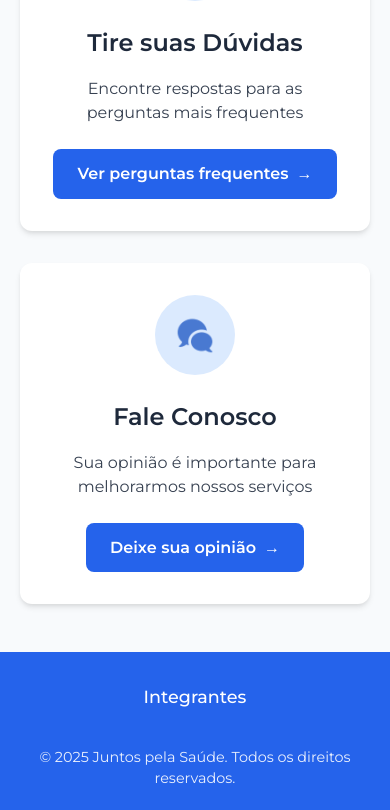
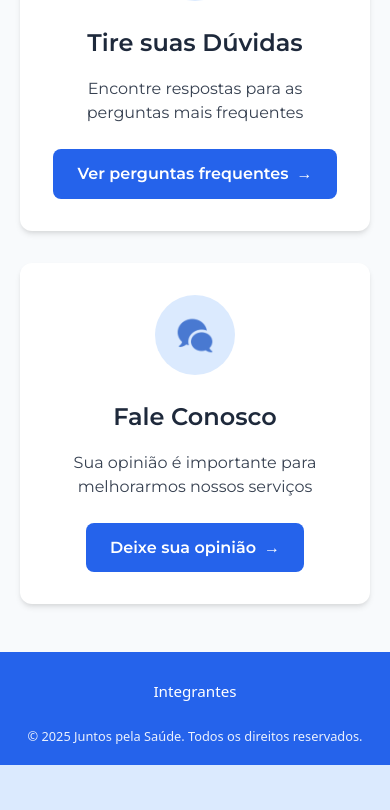
Before and after one commit to annaclrl/juntos-pela-saude, a React (Vite) app: page / in a window 390 px wide. Shown: the part 1201-2011 px from the top of the page. After the commit the page ends 1966 px from the top, so only its background shows below. Built offline with nearby package versions, Linux system fonts and the light colour scheme.

Commit message:
Aplicando tailwind no Rodapé

```diff
--- a/src/components/Rodape/Rodape.css
+++ /dev/null
@@ -1,117 +0,0 @@
-/* Rodape.css - Melhorias Visuais Mantendo Lógica */
-
-/* Variáveis CSS mantendo cores originais */
-:root {
-  --azul-principal: #2563eb;
-  --azul-hover: #1d4ed8;
-  --branco: #ffffff;
-  --cinza-claro: #f3f4f6;
-  --sombra: 0 -4px 6px rgba(0, 0, 0, 0.1);
-  --transicao: all 0.3s ease;
-}
-
-.rodape {
-  background-color: var(--azul-principal);
-  font-family: var(--fonte-principal);
-  padding: 2rem 0;
-  box-shadow: var(--sombra);
-  margin-top: auto;
-}
-
-.rodape_conteudo {
-  max-width: 1200px;
-  margin: 0 auto;
-  padding: 0 2rem;
-  display: flex;
-  flex-direction: column;
-  align-items: center;
-  gap: 1.5rem;
-}
-
-.rodape_links {
-  display: flex;
-  justify-content: center;
-}
-
-.rodape_link {
-  text-decoration: none;
-  color: var(--branco);
-  font-size: 1.1rem;
-  font-weight: 500;
-  padding: 0.75rem 1.5rem;
-  border-radius: 8px;
-  transition: var(--transicao);
-  display: inline-flex;
-  align-items: center;
-  gap: 0.5rem;
-}
-
-.rodape_link:hover {
-  background-color: rgba(255, 255, 255, 0.2);
-  transform: translateY(-2px);
-  box-shadow: 0 4px 12px rgba(0, 0, 0, 0.15);
-}
-
-.rodape_link:focus {
-  outline: 2px solid var(--branco);
-  outline-offset: 2px;
-  background-color: rgba(255, 255, 255, 0.2);
-}
-
-.rodape_info {
-  text-align: center;
-}
-
-.rodape_copyright {
-  color: var(--branco);
-  font-size: 0.9rem;
-  margin: 0;
-  opacity: 0.9;
-  font-weight: 400;
-}
-
-@media (max-width: 768px) {
-  .rodape {
-    padding: 1.5rem 0;
-  }
-
-  .rodape-conteudo {
-    padding: 0 1.5rem;
-    gap: 1.25rem;
-  }
-
-  .link-rodape {
-    font-size: 1rem;
-    padding: 0.625rem 1.25rem;
-  }
-
-  .copyright {
-    font-size: 0.85rem;
-  }
-}
-
-@media (max-width: 480px) {
-  .rodape {
-    padding: 1.25rem 0;
-  }
-
-  .rodape-conteudo {
-    padding: 0 1rem;
-    gap: 1rem;
-  }
-
-  .link-rodape {
-    font-size: 0.95rem;
-    padding: 0.5rem 1rem;
-  }
-
-  .copyright {
-    font-size: 0.8rem;
-  }
-}
-
-@media (min-width: 1440px) {
-  .rodape-conteudo {
-    max-width: 1400px;
-  }
-}
--- a/src/components/Rodape/index.tsx
+++ b/src/components/Rodape/index.tsx
@@ -1,5 +1,4 @@
 import { Link } from "react-router-dom";
-import "./Rodape.css";
 
 const Rodape = () => {
   return (
--- a/src/globals.css
+++ b/src/globals.css
@@ -235,6 +235,51 @@
   }
 }
 
+/* Rodapé*/
+
+@layer components {
+  .rodape {
+    @apply bg-[var(--azul-principal)] font-sans py-[8px] shadow-[0_-4px_6px_rgba(0,0,0,0.1)] mt-auto;
+  }
+
+  .rodape_conteudo {
+    @apply max-w-[1200px] mx-auto px-[8px] flex flex-col items-center gap-6;
+  }
+
+  .rodape_links {
+    @apply flex justify-center;
+  }
+
+  .rodape_link {
+    @apply no-underline text-white text-lg font-medium px-6 py-3 rounded-lg
+           inline-flex items-center gap-2 transition-all duration-300;
+  }
+
+  .rodape_link:hover {
+    @apply bg-white/20 -translate-y-0.5 shadow-[0_4px_12px_rgba(0,0,0,0.15)];
+  }
+
+  .rodape_link:focus {
+    @apply outline outline-2 outline-white outline-offset-2 bg-white/20;
+  }
+
+  .rodape_info {
+    @apply text-center;
+  }
+
+  .rodape_copyright {
+    @apply text-white text-sm  opacity-90 m-0;
+  }
+
+
+
+
+
+
+
+
+
+
 
 
 
@@ -434,3 +479,42 @@
     @apply w-[22px] h-[25px];
   }
 }
+
+  /* Rodape Responsivo */
+
+  @media (max-width: 768px) {
+    .rodape {
+      @apply py-6;
+    }
+    .rodape_conteudo {
+      @apply px-6 gap-5;
+    }
+    .rodape_link {
+      @apply text-base px-5 py-2.5;
+    }
+    .rodape_copyright {
+      @apply text-[0.85rem];
+    }
+  }
+
+  @media (max-width: 480px) {
+    .rodape {
+      @apply py-5;
+    }
+    .rodape_conteudo {
+      @apply px-4 gap-4;
+    }
+    .rodape_link {
+      @apply text-[0.95rem] px-4 py-2;
+    }
+    .rodape_copyright {
+      @apply text-[0.8rem];
+    }
+  }
+
+  @media (min-width: 1440px) {
+    .rodape_conteudo {
+      @apply max-w-[1400px];
+    }
+  }
+}
```
